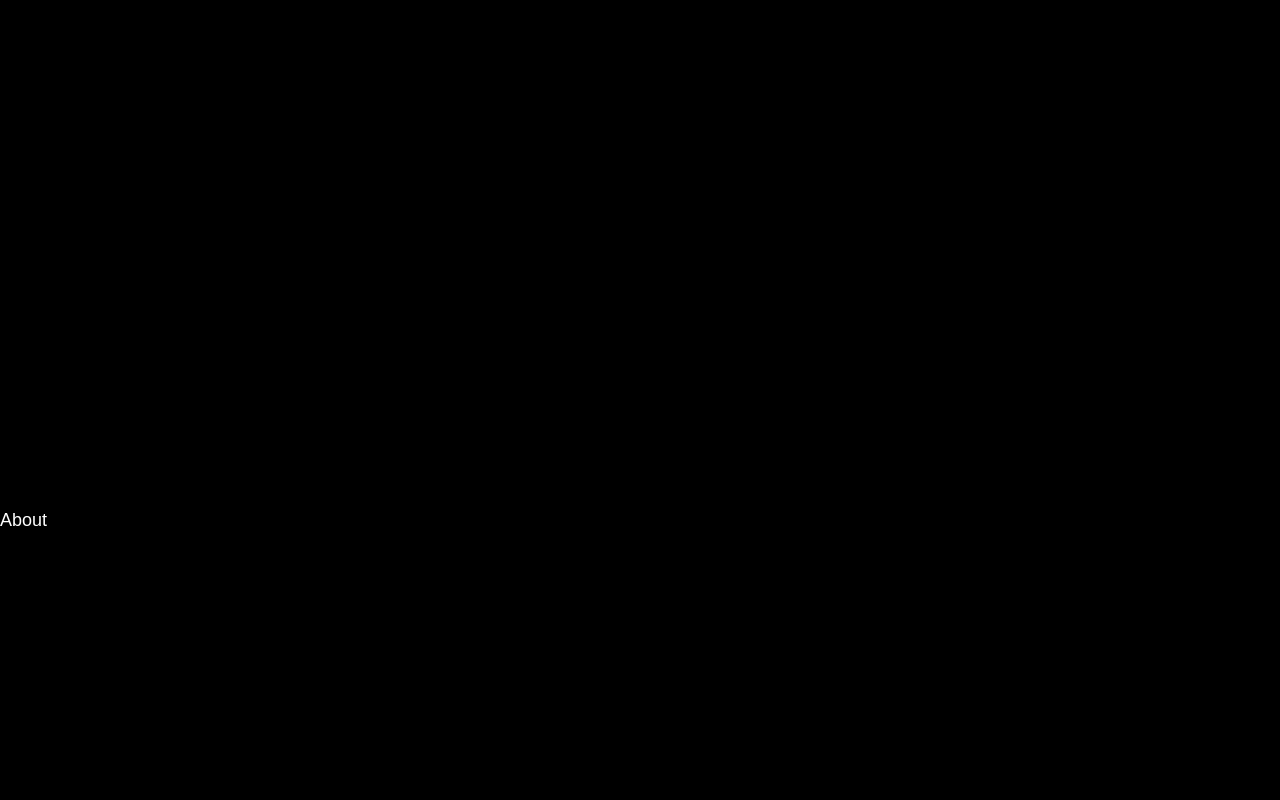
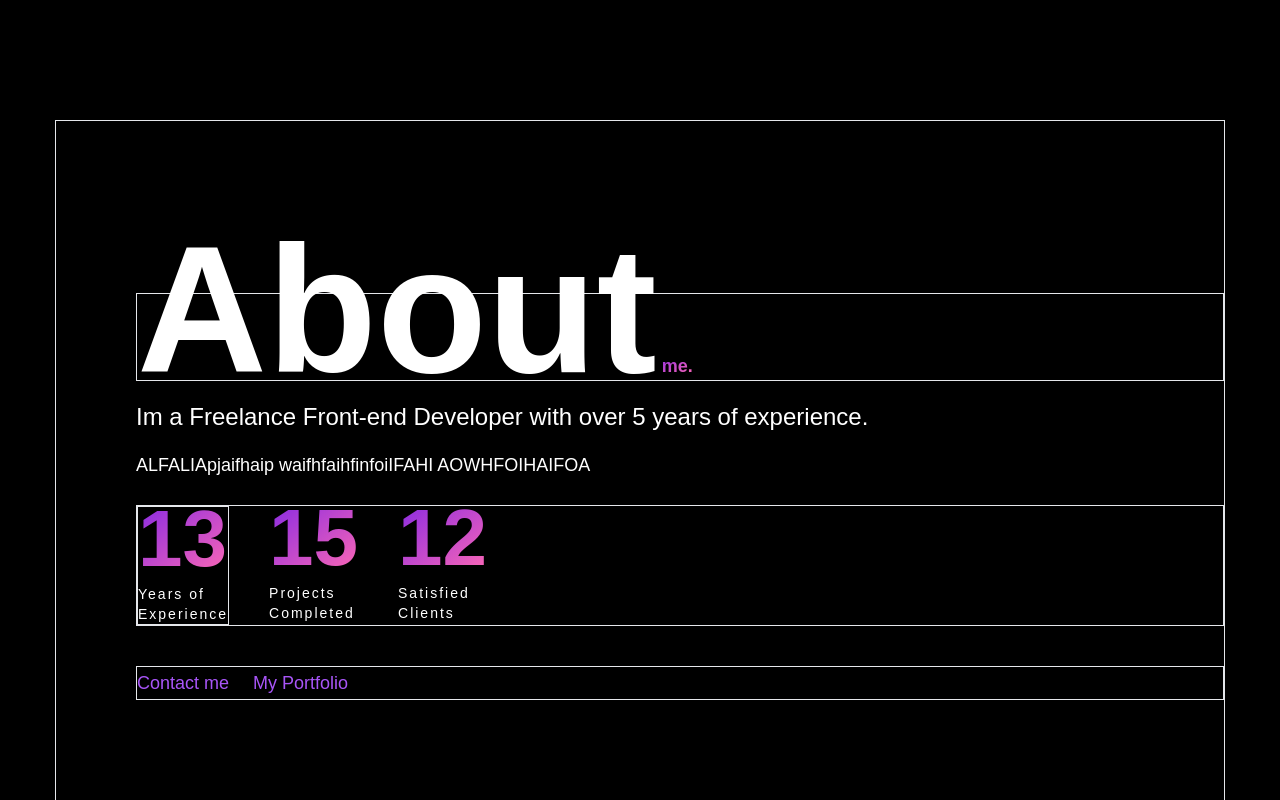
Before and after one commit to bangaffannn/qaf, a React (Vite) app: page / in a window 1280 px wide. Shown: the part 760-1560 px from the top of the page. Built offline with nearby package versions, Linux system fonts and the light colour scheme.

Commit message:
Working with About page

```diff
--- a/src/components/About.jsx
+++ b/src/components/About.jsx
@@ -1,9 +1,99 @@
-import React from 'react'
+import React from "react";
+import CountUp from "react-countup";
+import VideoBackground from "./VidBackground";
 
-export default function About() {
+import { useInView } from "react-intersection-observer";
+import { fadeIn } from "../variants";
+import { motion } from "framer-motion";
+
+const About = () => {
+  const [ref, inView] = useInView({
+    threshold: 0.5,
+  });
   return (
-    <div id='about' className='section'>
-      <div>About</div>
-    </div>
-  )
-}
+    <section id="about" className="section" ref={ref}>
+      <div className="container mx-auto">
+        <div className="border flex flex-col gap-y-10 lg:flex-row lg:items-center lg:gap-x-20 lg:gap-y-0 h-screen">
+          {/* IMAGE */}
+          <VideoBackground />
+          {/* <motion.div
+            variants={fadeIn("right", 0.3)}
+            initial="hidden"
+            whileInView={"show"}
+            viewport={{ once: false, amount: 0.3 }}
+            className="flex-1 opacity-70 h-[640px] mix-blend-lighten bg-top"
+          ></motion.div> */}
+          {/* TEXT */}
+          <motion.div
+            variants={fadeIn("left", 0.3)}
+            initial="hidden"
+            whileInView={"show"}
+            viewport={{ once: false, amount: 0.3 }}
+            className="flex-1"
+          >
+            <div className="border text-[100px] font-bold lg:text-[180px] mb-[20px] sm:mb-[20px]">
+              About<span className="text-gradient text-xl"> me.</span>
+            </div>
+            <h3 className="h3 mb-4">
+              Im a Freelance Front-end Developer with over 5 years of
+              experience.
+            </h3>
+            <p className="mb-6">
+              ALFALIApjaifhaip waifhfaihfinfoiIFAHI AOWHFOIHAIFOA
+            </p>
+            {/* STATS */}
+            <div className="border flex gap-x-6 lg:gap-x-10 mb-10">
+              <div className="border">
+                <div className="pt-4 text-gradient mb-2">
+                  {inView ? <CountUp className="text-[80px]" start={0} end={13} duration={5} /> : null}
+                </div>
+                <div className="text-sm tracking-[2px]">
+                  Years of <br /> Experience
+                </div>
+              </div>
+              <div>
+                <div className="pt-4 text-gradient mb-2">
+                  {inView ? <CountUp className="text-[80px]" start={0} end={15} duration={5} /> : null}
+                </div>
+                <div className="font-primary text-sm tracking-[2px]">
+                  Projects <br /> Completed
+                </div>
+              </div>
+              <div>
+                <div className="pt-4 text-gradient mb-2">
+                  {inView ? <CountUp className="text-[80px]" start={0} end={12} duration={5} /> : null}
+                </div>
+                <div className="font-primary text-sm tracking-[2px]">
+                  Satisfied <br /> Clients
+                </div>
+              </div>
+            </div>
+            {/* BUTTON */}
+            <motion.div
+              variants={fadeIn("up", 0.5)}
+              initial="hidden"
+              whileInView={"show"}
+              viewport={{ once: false, amount: 0.7 }}
+              className="border flex justify-start gap-x-6 mb-12 mx-auto lg:mx-0"
+            >
+              <a
+                href="https://wa.me/6289608725725"
+                className="text-purple-500 sideicon"
+              >
+                Contact me
+              </a>
+              <a
+                href="https://wa.me/6289608725725"
+                className="text-purple-500 sideicon"
+              >
+                My Portfolio
+              </a>
+            </motion.div>
+          </motion.div>
+        </div>
+      </div>
+    </section>
+  );
+};
+
+export default About;
--- /dev/null
+++ b/src/components/VidBackground.jsx
@@ -0,0 +1,19 @@
+import React from "react";
+import Video from "../assets/earth.mp4";
+
+const VideoBackground = () => {
+  return (
+    <div className="relative">
+      <video
+        autoPlay
+        loop
+        muted
+        className="absolute top-0 left-0 w-full h-full object-cover z-0"
+      >
+        <source src={Video} type="video/mp4" />
+      </video>
+    </div>
+  );
+};
+
+export default VideoBackground;
--- a/src/index.css
+++ b/src/index.css
@@ -34,6 +34,16 @@
   padding-bottom: 5px; /* Adjust as needed */
 }
 
+.sideicon {
+  /* Add transition properties for smooth hover effect */
+  transition: padding-top 0.2s ease;
+}
+
+.sideicon:hover {
+  /* Apply the hover effect */
+  padding-top: 5px; /* Adjust as needed */
+}
+
 .gradient,
 .active {
   background: black;
@@ -61,7 +71,7 @@
     @apply font-primary text-[32px] mb-6 tracking-[10%] uppercase;
   }
   .h3 {
-    @apply font-primary font-semibold text-[26px] mb-6 leading-[46px];
+    @apply font-primary text-[24px] mb-6;
   }
   .btn {
     @apply bg-gradient-to-br from-purple-700 to-pink-500 text-[18px];
@@ -87,6 +97,7 @@
   .section {
     @apply py-8 lg:py-24 lg:h-screen flex items-center;
   }
+
   .icon:hover {
     @apply text-white
   }
--- a/tailwind.config.js
+++ b/tailwind.config.js
@@ -26,7 +26,7 @@ module.exports = {
       },
       backgroundImage: {
         site: "url('./assets/wave-black.jpg')",
-        about: "url('./assets/bg-site.png')",
+        about: "url('./assets/earth.mp4')",
         services: "url('./assets/bg-site.png')",
       },
     },
```
Also changed, not shown: 2 other files (tests, documents, lock files or other folders).
